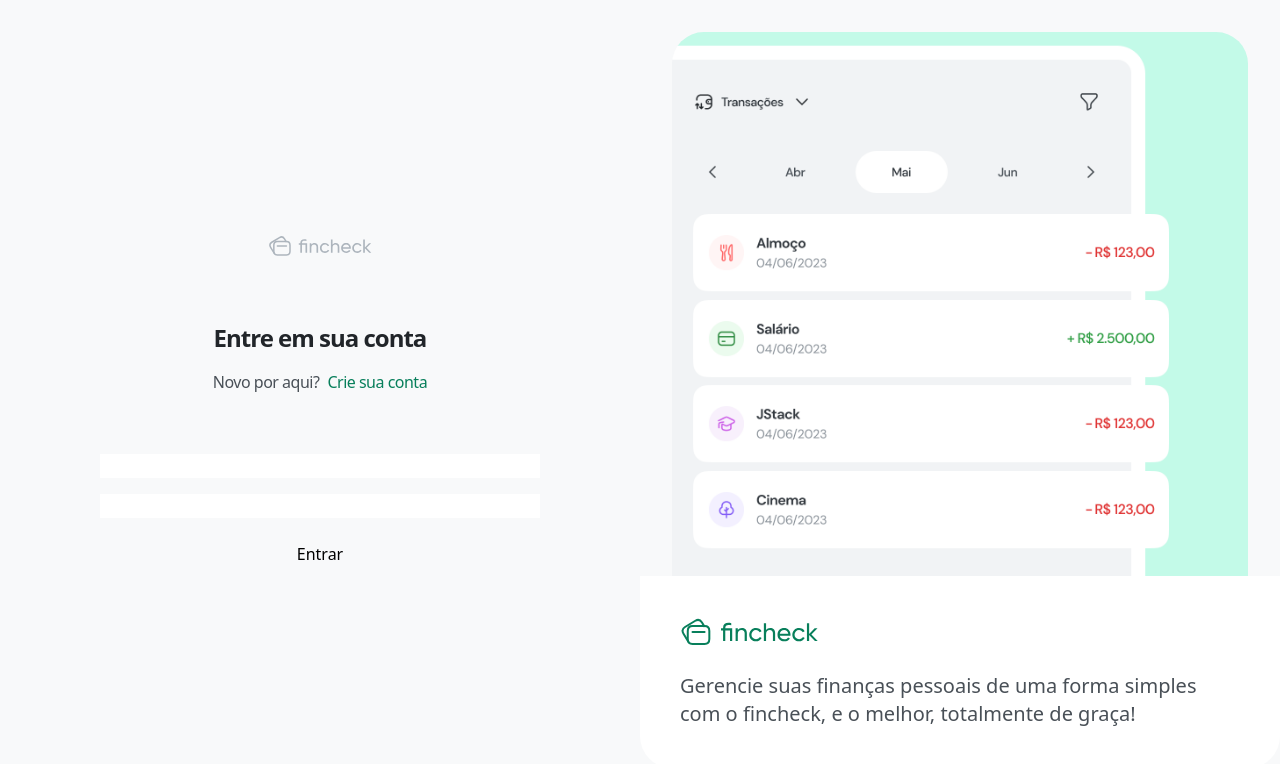
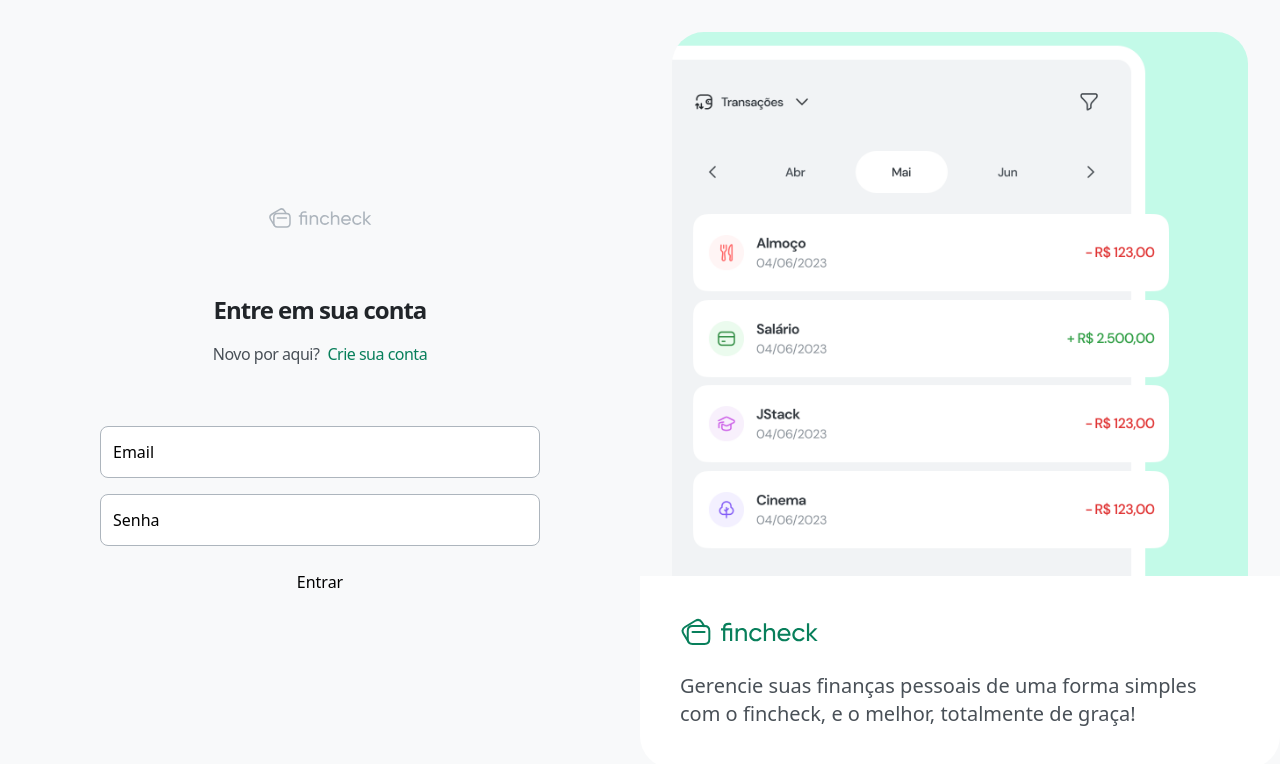
Before and after one commit to mateusgf00/fincheck-frontend, a React (Vite) app: page /login in a window 1280 px wide. Shown: the top 764 px of the page. Built offline with nearby package versions, Linux system fonts and the light colour scheme.

Commit message:
create input component

```diff
--- /dev/null
+++ b/src/view/components/Input.tsx
@@ -0,0 +1,29 @@
+import { ComponentProps } from "react";
+
+interface InputProps extends ComponentProps<"input"> {
+  name: string
+}
+
+export function Input({ placeholder, id, name, ...props }: InputProps) {
+  const inputId = id ?? name
+  return (
+    <div className="relative">
+      <input
+        {...props}
+        id={inputId}
+        name={name}
+        className="bg-white w-full rounded-lg border border-gray-500 px-3 h-[52px]
+        text-gray-800 pt-4 peer placeholder-shown:pt-0 focus:border-gray-800 transition-all outline-none"
+        placeholder=" "
+      />
+
+      <label
+        htmlFor={inputId}
+        className="absolute text-xs left-[13px] top-2 pointer-events-none
+        peer-placeholder-shown:text-base peer-placeholder-shown:top-3.5 transition-all"
+      >
+        {placeholder}
+      </label>
+    </div>
+  );
+}
--- a/src/view/pages/Login/index.tsx
+++ b/src/view/pages/Login/index.tsx
@@ -1,4 +1,5 @@
 import { Link } from "react-router-dom";
+import { Input } from "../../components/Input";
 
 export function Login() {
   return (
@@ -17,8 +18,17 @@ export function Login() {
       </header>
 
       <form className="mt-[60px] flex flex-col gap-4">
-        <input type="email" />
-        <input type="password" />
+        <Input
+          type="email"
+          placeholder="Email"
+          name="email"
+        />
+
+        <Input
+          type="password"
+          placeholder="Senha"
+          name="password"
+        />
 
         <button type="submit" className="mt-2">
           Entrar
```
